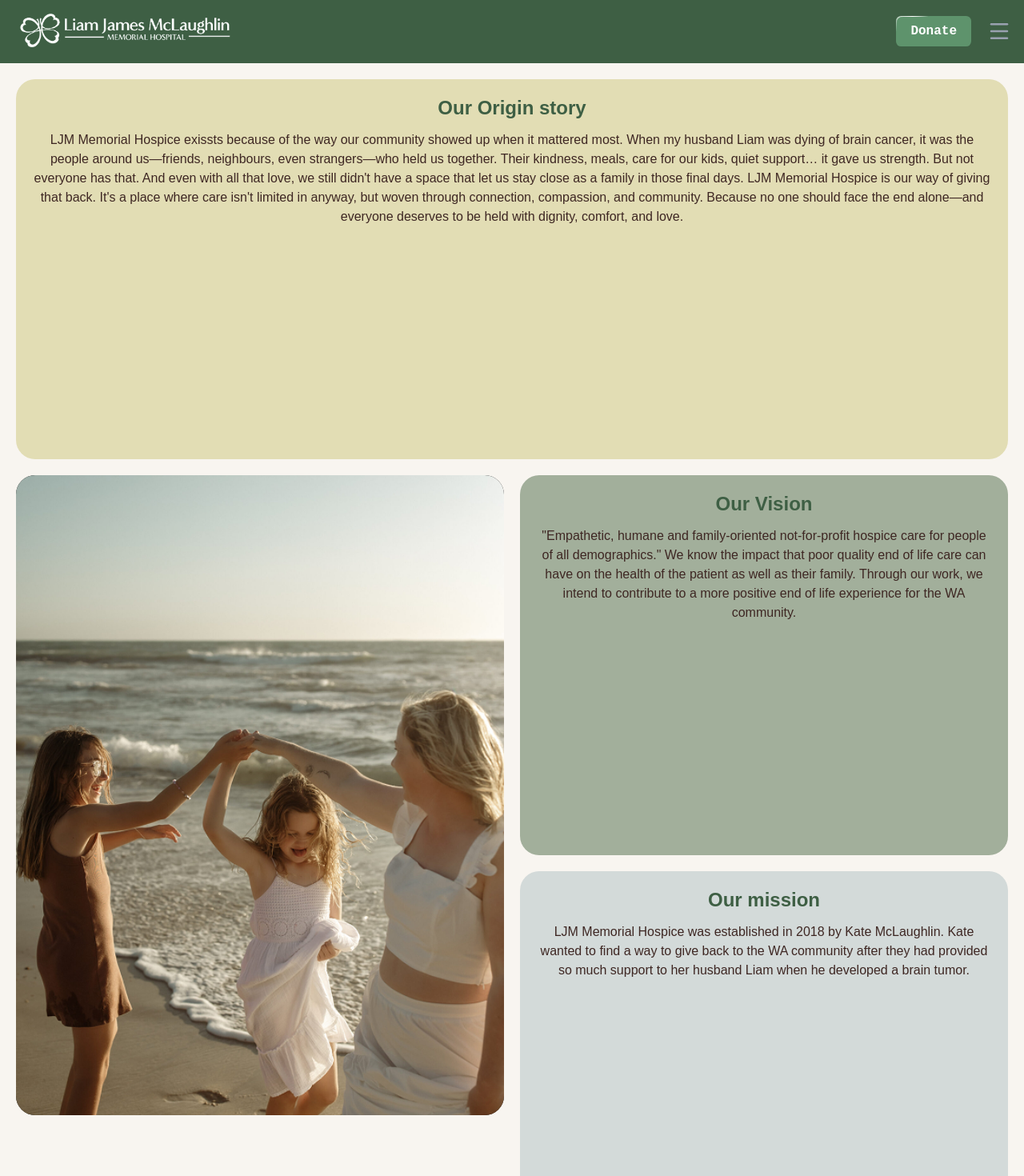
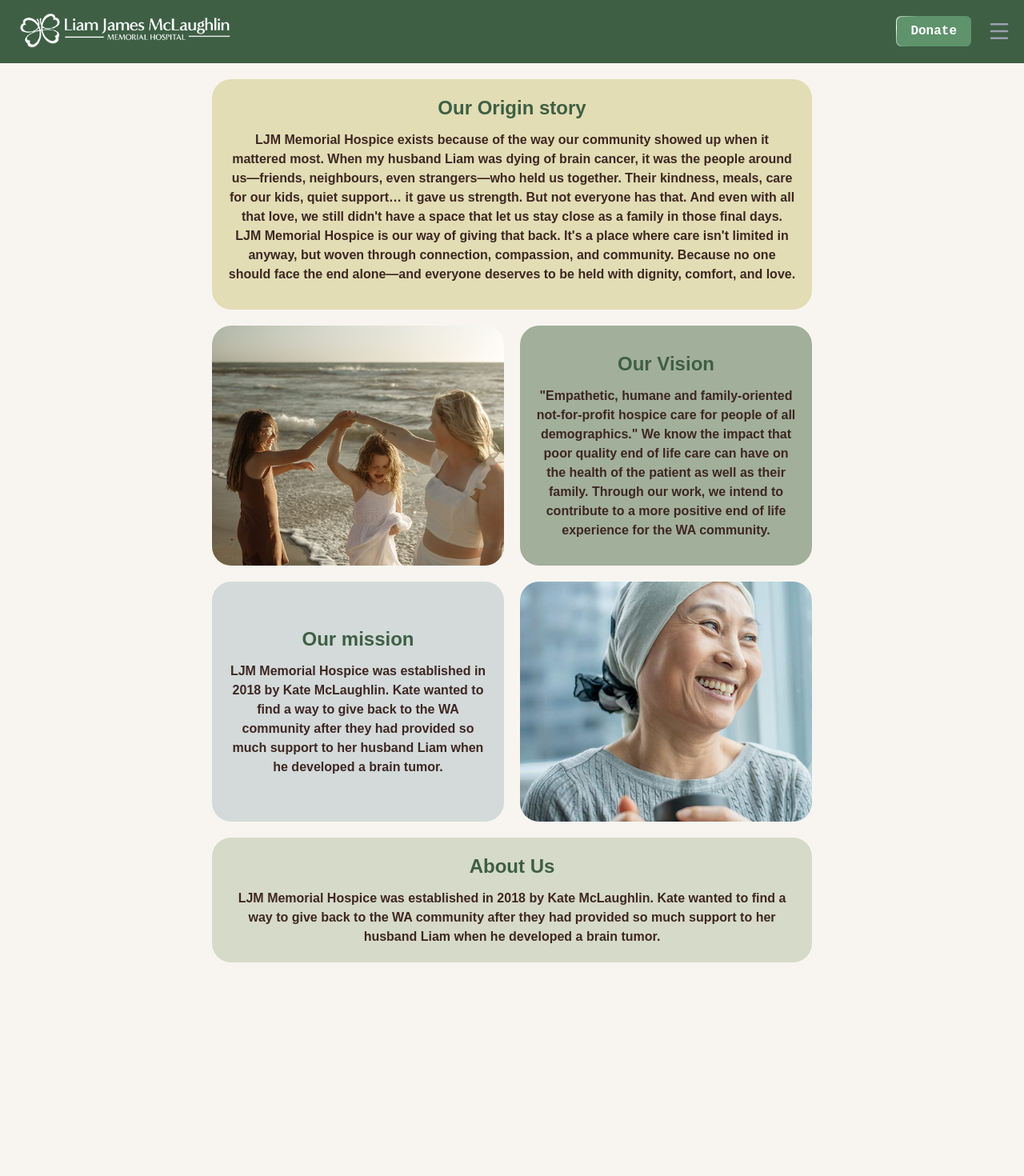
Before and after one commit to Sama2511/LJM, a Next.js app in the folder ljm-website/: page /about in a window 1280 px wide. Shown: the top 1470 px of the page at 80% size. After the commit the page ends 1223 px from the top, so only its background shows below. Built offline with nearby package versions, Linux system fonts and the light colour scheme.

Commit message:
Section1/ aboutUs Page

```diff
--- a/ljm-website/app/about/page.tsx
+++ b/ljm-website/app/about/page.tsx
@@ -2,24 +2,25 @@
 
 import React, { useState } from "react";
 import { ChevronDown, ChevronUp } from "lucide-react";
+import Image from "next/image";
 
 export default function AboutUspage() {
   const [isOpen, setIsOpen] = useState(false);
 
   return (
     <section className="@container flex justify-center p-5">
-      <div className="grid auto-cols-[minmax(250px,350px)] auto-rows-min gap-5 md:auto-cols-[350px] @[700px]:grid-cols-2 @[700px]:grid-rows-4">
-        <div className="col-span-1 w-full space-y-3 rounded-3xl bg-[#e2ddb4] p-5 text-center @[700px]:hidden">
+      <div className="grid w-full max-w-[350px] gap-5 font-[700] @[700px]:max-w-[750px] @[700px]:grid-cols-2">
+        <div className="w-full space-y-3 rounded-3xl bg-[#e2ddb4] p-5 text-center @[700px]:col-span-2">
           <h1 className="text-2xl font-semibold text-[#3E5F44]">
             Our Origin story
           </h1>
           <div
-            className={`overflow-hidden transition-all duration-300 ${
+            className={`overflow-hidden transition-all duration-300 @[700px]:max-h-none ${
               isOpen ? "max-h-none" : "max-h-40"
             }`}
           >
             <p>
-              LJM Memorial Hospice exissts because of the way our community
+              LJM Memorial Hospice exists because of the way our community
               showed up when it mattered most. When my husband Liam was dying of
               brain cancer, it was the people around us—friends, neighbours,
               even strangers—who held us together. Their kindness, meals, care
@@ -35,7 +36,7 @@ export default function AboutUspage() {
           </div>
           <button
             onClick={() => setIsOpen(!isOpen)}
-            className="mx-auto flex items-center gap-1 text-sm font-medium text-[#3E5F44] transition-colors hover:text-[#2a4230]"
+            className="mx-auto flex items-center gap-1 text-sm font-medium text-[#3E5F44] transition-colors hover:text-[#2a4230] @[700px]:hidden"
             aria-expanded={isOpen}
             aria-label={isOpen ? "Show less" : "Show more"}
           >
@@ -50,32 +51,17 @@ export default function AboutUspage() {
             )}
           </button>
         </div>
-        <div className="col-span-2 hidden w-full space-y-3 rounded-3xl bg-[#e2ddb4] p-5 text-center @[700px]:block">
-          <h1 className="text-2xl font-semibold text-[#3E5F44]">
-            Our Origin story
-          </h1>
-          <p>
-            LJM Memorial Hospice exissts because of the way our community showed
-            up when it mattered most. When my husband Liam was dying of brain
-            cancer, it was the people around us—friends, neighbours, even
-            strangers—who held us together. Their kindness, meals, care for our
-            kids, quiet support… it gave us strength. But not everyone has that.
-            And even with all that love, we still didn't have a space that let
-            us stay close as a family in those final days. LJM Memorial Hospice
-            is our way of giving that back. It's a place where care isn't
-            limited in anyway, but woven through connection, compassion, and
-            community. Because no one should face the end alone—and everyone
-            deserves to be held with dignity, comfort, and love.
-          </p>
-        </div>
-        <div className="row-span-2 h-[800px] overflow-hidden rounded-3xl bg-black">
-          <img
-            src="/aboutPic1.png"
+
+        <div className="relative h-[300px] w-full">
+          <Image
+            src="/dummy-image-square 10.png"
             alt="About us"
-            className="block h-full w-full object-cover"
+            className="rounded-3xl object-cover"
+            fill
           />
         </div>
-        <div className="w-full space-y-3 rounded-3xl bg-[#A2AF9B] p-5 text-center">
+
+        <div className="flex w-full flex-col justify-center space-y-3 rounded-3xl bg-[#A2AF9B] p-5 text-center">
           <h1 className="text-2xl font-semibold text-[#3E5F44]">Our Vision</h1>
           <p>
             "Empathetic, humane and family-oriented not-for-profit hospice care
@@ -85,7 +71,8 @@ export default function AboutUspage() {
             more positive end of life experience for the WA community.
           </p>
         </div>
-        <div className="w-full space-y-3 rounded-3xl bg-[#D3DAD9] p-5 text-center">
+
+        <div className="flex w-full flex-col justify-center space-y-3 rounded-3xl bg-[#D3DAD9] p-5 text-center">
           <h1 className="text-2xl font-semibold text-[#3E5F44]">Our mission</h1>
           <p>
             LJM Memorial Hospice was established in 2018 by Kate McLaughlin.
@@ -94,8 +81,17 @@ export default function AboutUspage() {
             developed a brain tumor.
           </p>
         </div>
-        <img src="/aboutPic2.png" className="rounded-3xl" alt="About us" />
-        <div className="w-full space-y-3 rounded-3xl bg-[#D6DAC8] p-5 text-center">
+
+        <div className="relative h-[300px] w-full">
+          <Image
+            src="/aboutPic2.png"
+            alt="About us"
+            className="rounded-3xl object-cover"
+            fill
+          />
+        </div>
+
+        <div className="w-full space-y-3 rounded-3xl bg-[#D6DAC8] p-5 text-center @[700px]:col-span-2">
           <h1 className="text-2xl font-semibold text-[#3E5F44]">About Us</h1>
           <p>
             LJM Memorial Hospice was established in 2018 by Kate McLaughlin.
```
Also changed, not shown: ljm-website/public/dummy-image-square 10.png (added).
